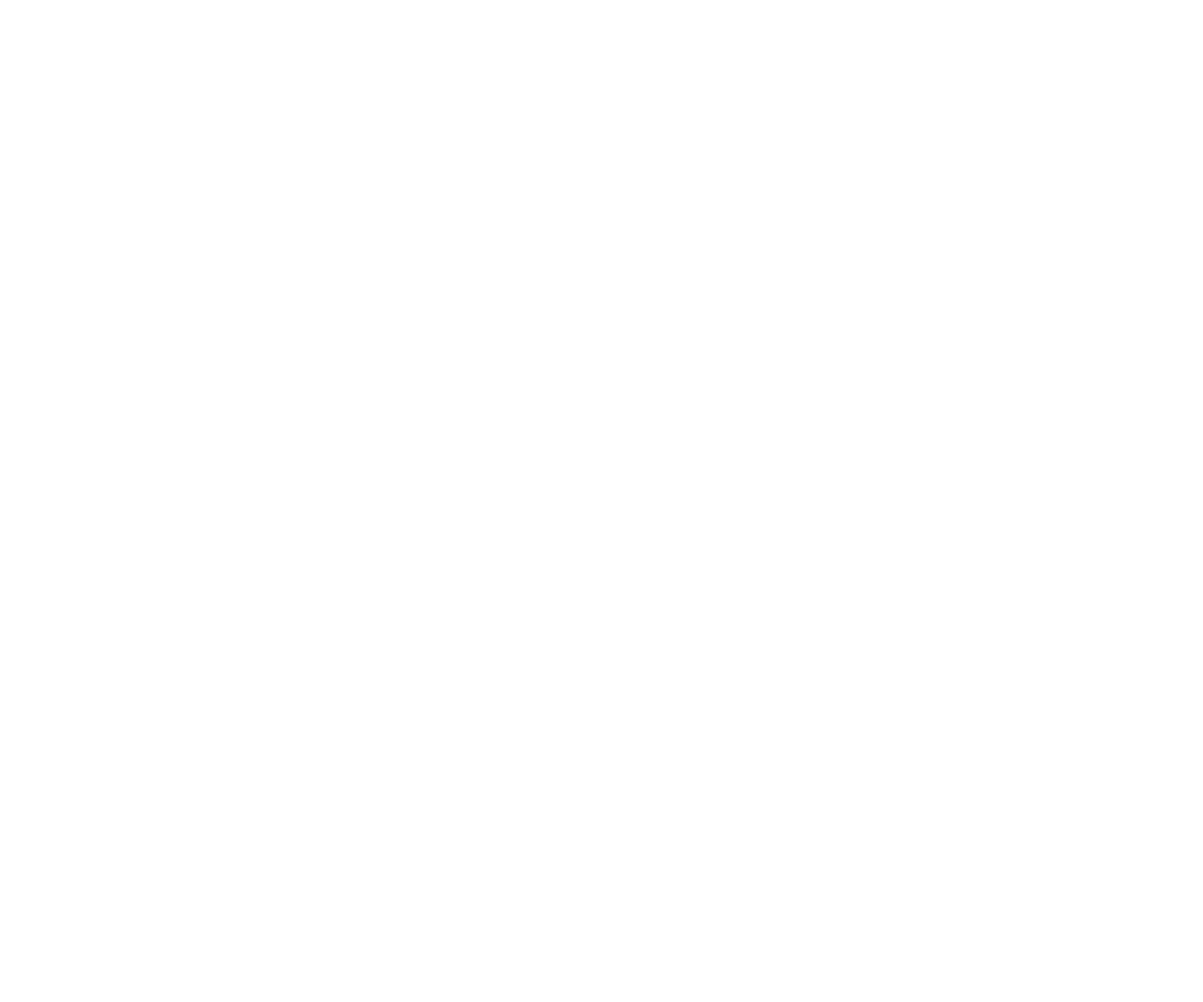
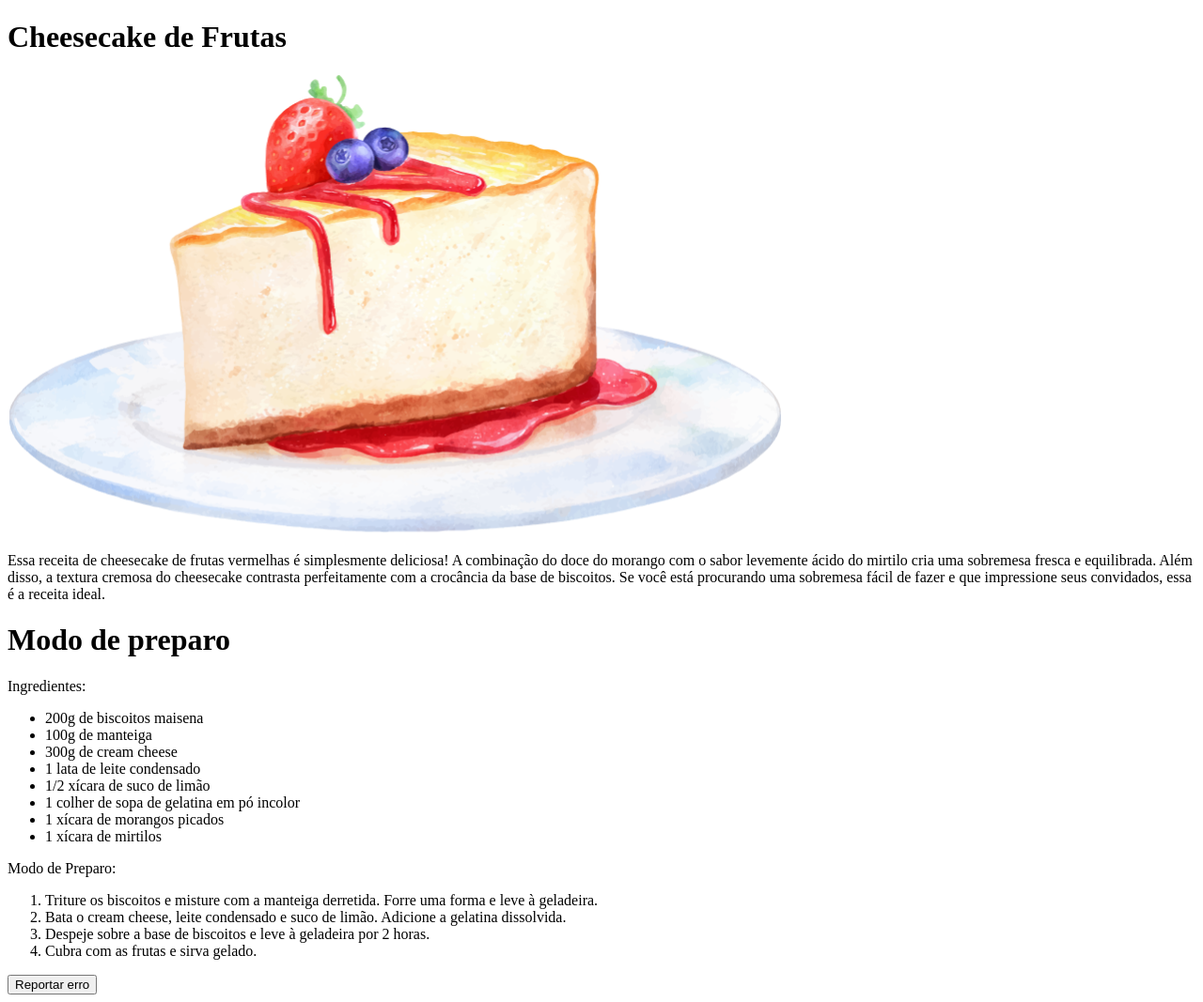
Before and after one commit to IFreitasMendes/Exp---Projeto-4---Tentativa-Cheesecake, a plain HTML site: page index.html in a window 1280 px wide. Shown: the whole page at 94% size. Before the commit the page ends 800 px from the top, so only its background shows below. Drawn offline with Linux system fonts and the light colour scheme.

Commit message:
Adição do HTML

```diff
--- a/index.html
+++ b/index.html
@@ -7,6 +7,39 @@
   <link rel="stylesheet" href="style.css">
 </head>
 <body>
+  <main>
+    <div class="descricaoreceita">
+      <h1>Cheesecake de Frutas</h1>
+      <img src="./assets/Cheesecake.png" alt="Uma fatia de cheesecake com morango e mirtillo sobre o topo como cobertura em cima de um prato">
+      <p>Essa receita de cheesecake de frutas vermelhas é simplesmente deliciosa! A combinação do doce do morango com o sabor levemente ácido do mirtilo cria uma sobremesa fresca e equilibrada. Além disso, a textura cremosa do cheesecake contrasta perfeitamente com a crocância da base de biscoitos. Se você está procurando uma sobremesa fácil de fazer e que impressione seus convidados, essa é a receita ideal.</p>
+    </div>
 
+    <div class="mododepreparo">
+      <h1>Modo de preparo</h1>
+      <span>Ingredientes:</span>
+      <ul>
+        <li>200g de biscoitos maisena</li>
+        <li>100g de manteiga</li>
+        <li>300g de cream cheese</li>
+        <li>1 lata de leite condensado</li>
+        <li>1/2 xícara de suco de limão</li>
+        <li>1 colher de sopa de gelatina em pó incolor</li>
+        <li>1 xícara de morangos picados</li>
+        <li>1 xícara de mirtilos</li>
+      </ul>
+
+      <span>Modo de Preparo:</span>
+
+      <ol>
+        <li>Triture os biscoitos e misture com a manteiga derretida. Forre uma forma e leve à geladeira.</li>
+        <li>Bata o cream cheese, leite condensado e suco de limão. Adicione a gelatina dissolvida.</li>
+        <li>Despeje sobre a base de biscoitos e leve à geladeira por 2 horas.</li>
+        <li>Cubra com as frutas e sirva gelado.</li>
+      </ol>
+
+      <button>Reportar erro</button>
+    </div>
+
+  </main>
 </body>
 </html>
```
